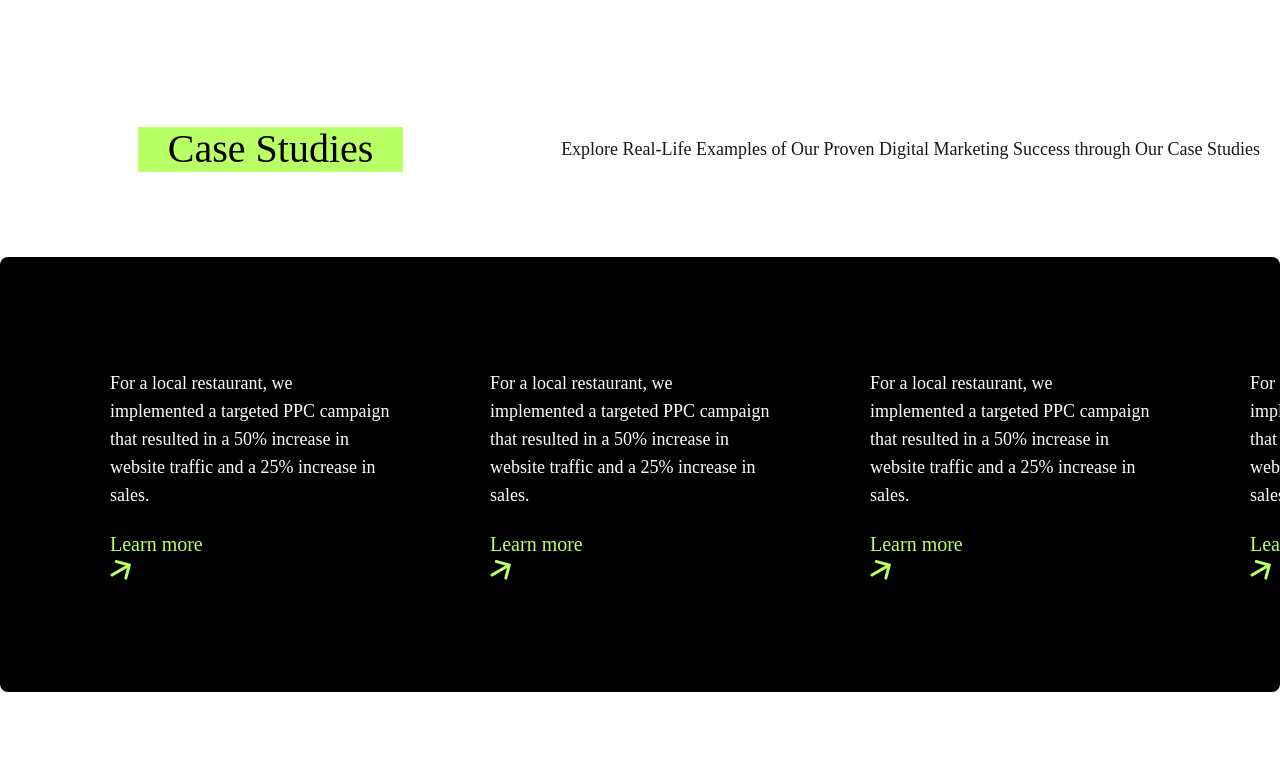
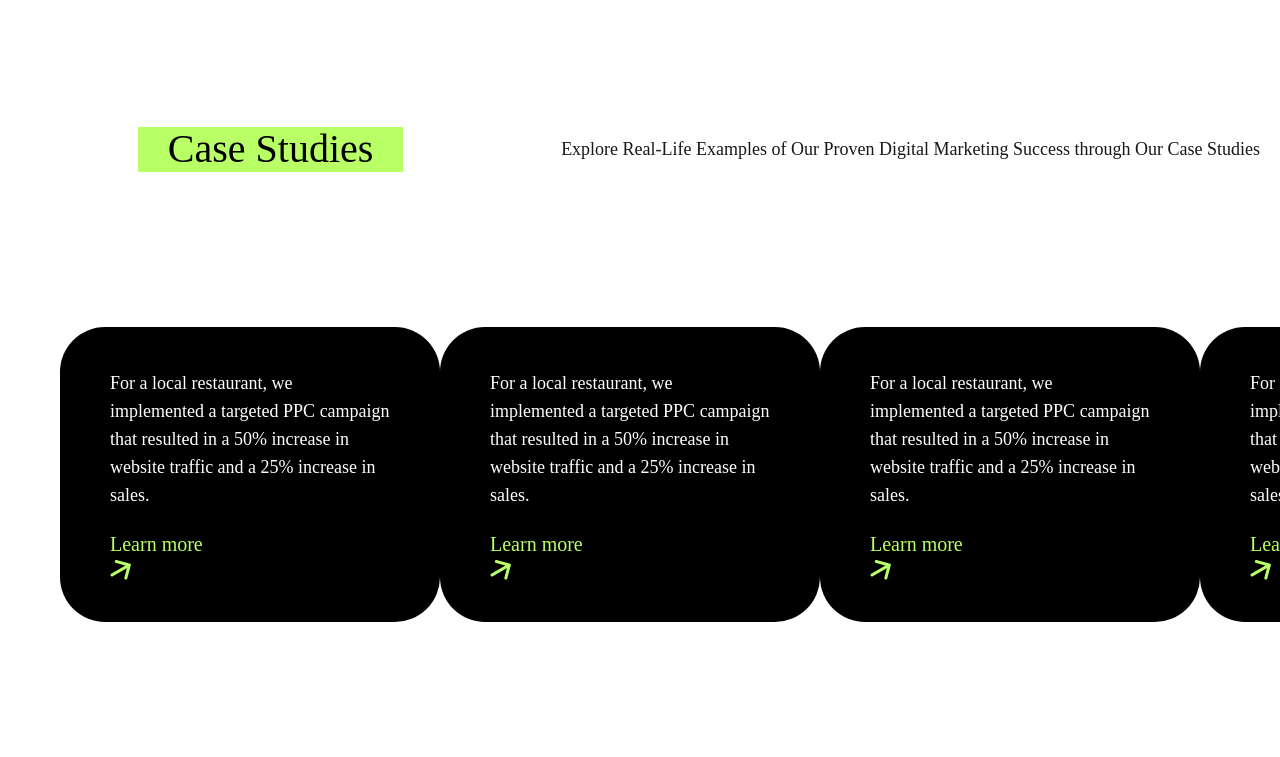
Before and after one commit to samiul-ahm/C231241-mid, a website: page src/index.html in a window 1280 px wide. Shown: the part 877-1634 px from the top of the page. Drawn offline with Linux system fonts and the light colour scheme.

Commit message:
Changed only background to white lab pc problem solved

```diff
--- a/src/index.html
+++ b/src/index.html
@@ -7,7 +7,7 @@
   <link href="./output.css" rel="stylesheet">
 </head>
 
-<body>
+<body class="bg-white">
   <header>
     <section class="max-w-7xl mx-auto">
       <div class="flex justify-between mx-auto items-center p-4 sm:p-8 mb-10 sm:mb-[70px]">
@@ -54,7 +54,7 @@
 
       <!--Carosul or slides from daisi ui-->
 
-      <div class="bg-white sm:bg-black carousel carousel-center  rounded-box max-w-7xl sm:space-x-[64px] rounded-[45px] space-x-4  px-5 sm:px-[60px] sm:py-[70px] mb-[60px] sm:mb-[103px]">
+      <div class="carousel carousel-center  rounded-box max-w-7xl sm:space-x-[64px] rounded-[45px] space-x-4  px-5 sm:px-[60px] sm:py-[70px] mb-[60px] sm:mb-[103px]">
         <div class="carousel-item bg-black text-white text-base sm:text-lg px-[50px] py-[42px] mx-auto flex flex-col gap-5 rounded-[45px]">
           <p class="w-[250px] sm:w-[280px] text-left text-base sm:text-lg text-white ">For a local restaurant, we implemented a targeted PPC campaign that resulted in a 50% increase in website traffic and a 25% increase in sales.</p>
           <h2 class="text-[#B9FF66] text-[20px] font-medium "><a href="#">Learn more <img src="/desktop/Icon.png" alt="Icon"></a></h2>
```
